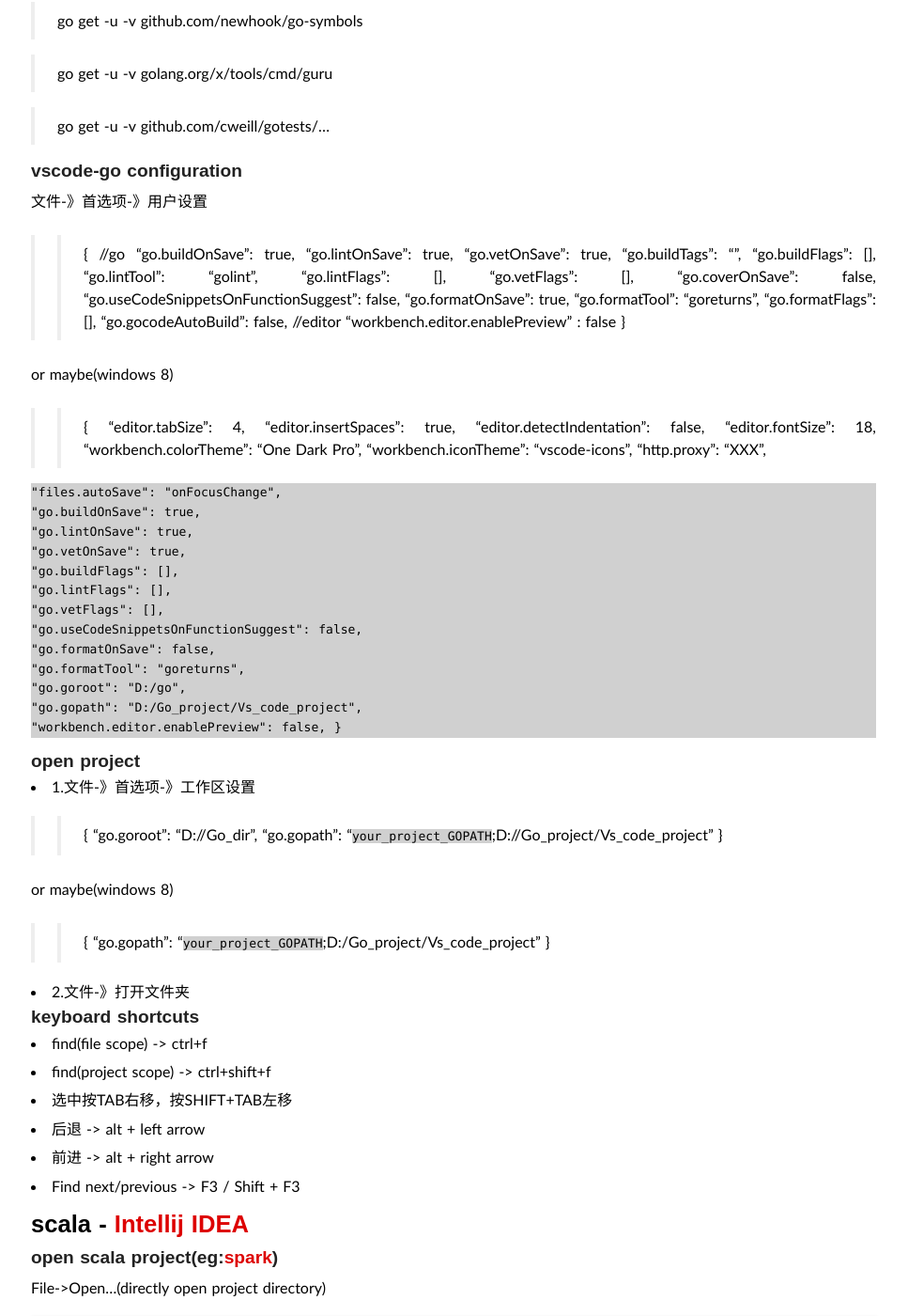
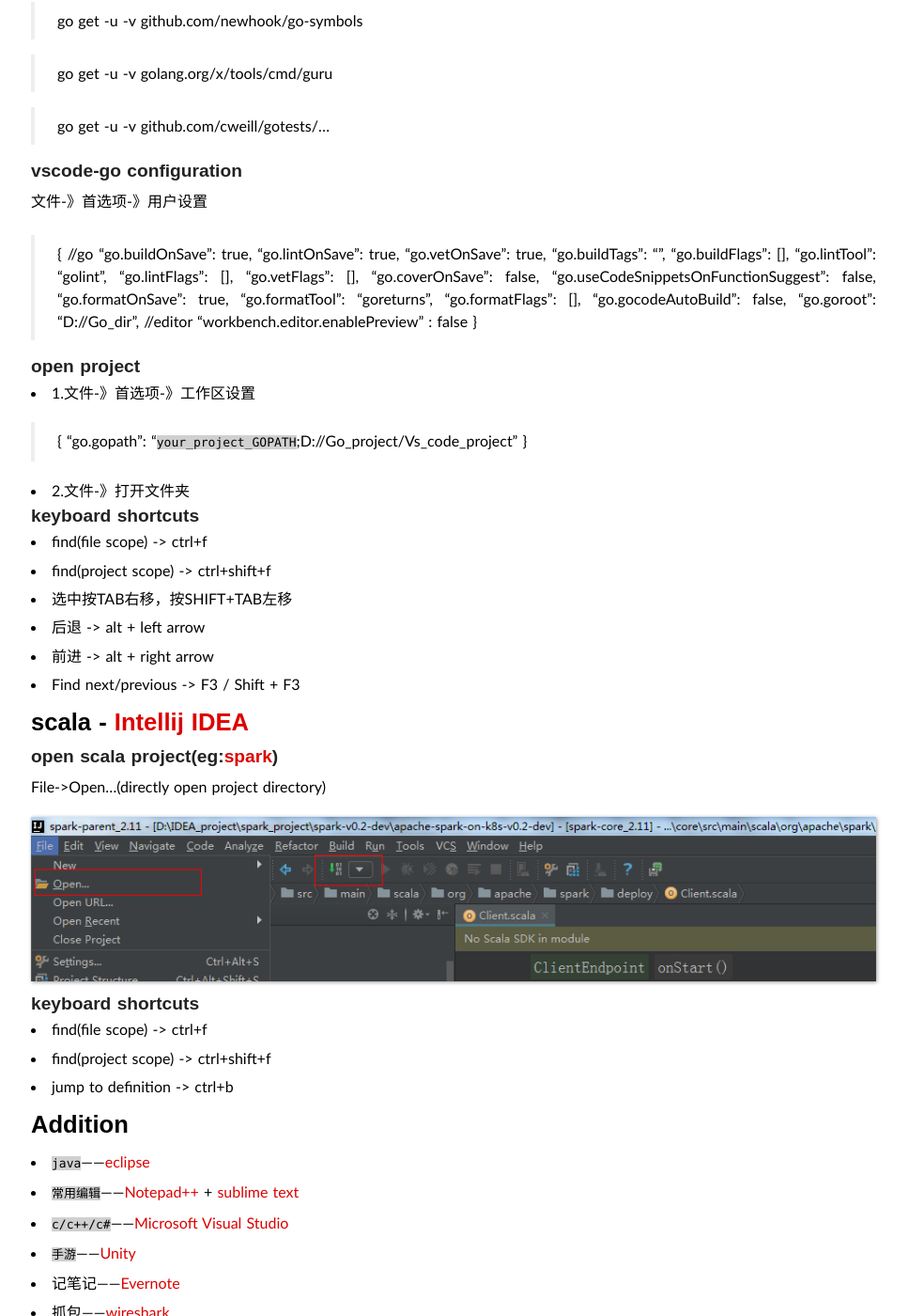
Before and after one commit to duyanghao/duyanghao.github.io, a Jekyll site: the page built from _posts/2016-12-29-IDE_summary.md, in a window 1280 px wide and 1400 px high, scrolled down 7220 px. Shown: the whole window at 94% size, without its empty margins (157-1124 px from the left). Built offline with Jekyll 4.4.1, drawn with Linux system fonts in a browser that asks for light colours; some web fonts are replaced; comment, search, counter and statistics services are not loaded.

```diff
--- a/_posts/2016-12-29-IDE_summary.md
+++ b/_posts/2016-12-29-IDE_summary.md
@@ -127,8 +127,7 @@
 
 文件-》首选项-》用户设置
 
->
-{
+> {
     "http.proxy": "http://proxy:port",
     "https.proxy": "http://proxy:port",
     "http.proxyStrictSSL": false
@@ -181,8 +180,7 @@
 
 文件-》首选项-》用户设置
 
->>
-{
+> {
     //go
     "go.buildOnSave": true,
     "go.lintOnSave": true,
@@ -198,52 +196,17 @@
     "go.formatTool": "goreturns",
     "go.formatFlags": [],
     "go.gocodeAutoBuild": false,
+    "go.goroot": "D://Go_dir",
     //editor
     "workbench.editor.enablePreview" : false
-}
-
-or maybe(windows 8)
-
->>
-{
-    "editor.tabSize": 4,
-    "editor.insertSpaces": true,
-    "editor.detectIndentation": false,
-    "editor.fontSize": 18,
-    "workbench.colorTheme": "One Dark Pro",
-    "workbench.iconTheme": "vscode-icons",
-    "http.proxy": "XXX",
-
-    "files.autoSave": "onFocusChange",
-    "go.buildOnSave": true,
-    "go.lintOnSave": true,
-    "go.vetOnSave": true,
-    "go.buildFlags": [],
-    "go.lintFlags": [],
-    "go.vetFlags": [],
-    "go.useCodeSnippetsOnFunctionSuggest": false,
-    "go.formatOnSave": false,
-    "go.formatTool": "goreturns",
-    "go.goroot": "D:/go",
-    "go.gopath": "D:/Go_project/Vs_code_project",
-    "workbench.editor.enablePreview": false,
 }
 
 ### open project
 
 * 1.文件-》首选项-》工作区设置
 
->>
-{
-    "go.goroot": "D://Go_dir",
+> {
     "go.gopath": "`your_project_GOPATH`;D://Go_project/Vs_code_project"
-}
-
-or maybe(windows 8)
-
->>
-{
-     "go.gopath": "`your_project_GOPATH`;D:/Go_project/Vs_code_project"
 }
 
 * 2.文件-》打开文件夹
```
